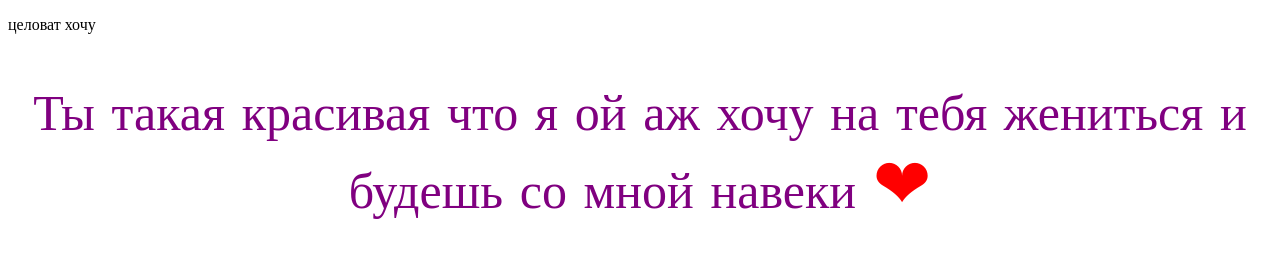
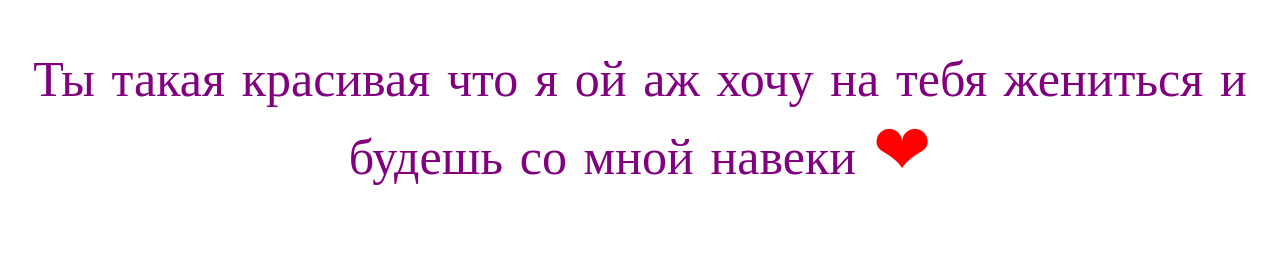
Before and after one commit to Artem08092003/artem08092003.github.io, a plain HTML site: page index.html in a window 1280 px wide. Drawn offline with Linux system fonts and the light colour scheme.

Commit message:
Update index.html

```diff
--- a/index.html
+++ b/index.html
@@ -9,7 +9,6 @@
 
 <body>
 <main>
-  <p>целоват хочу</p>
 <p class="css">Ты такая красивая что я ой аж хочу на тебя жениться и будешь со мной навеки <span class="sss">❤</span></p>
 </main>
 </body>
```
